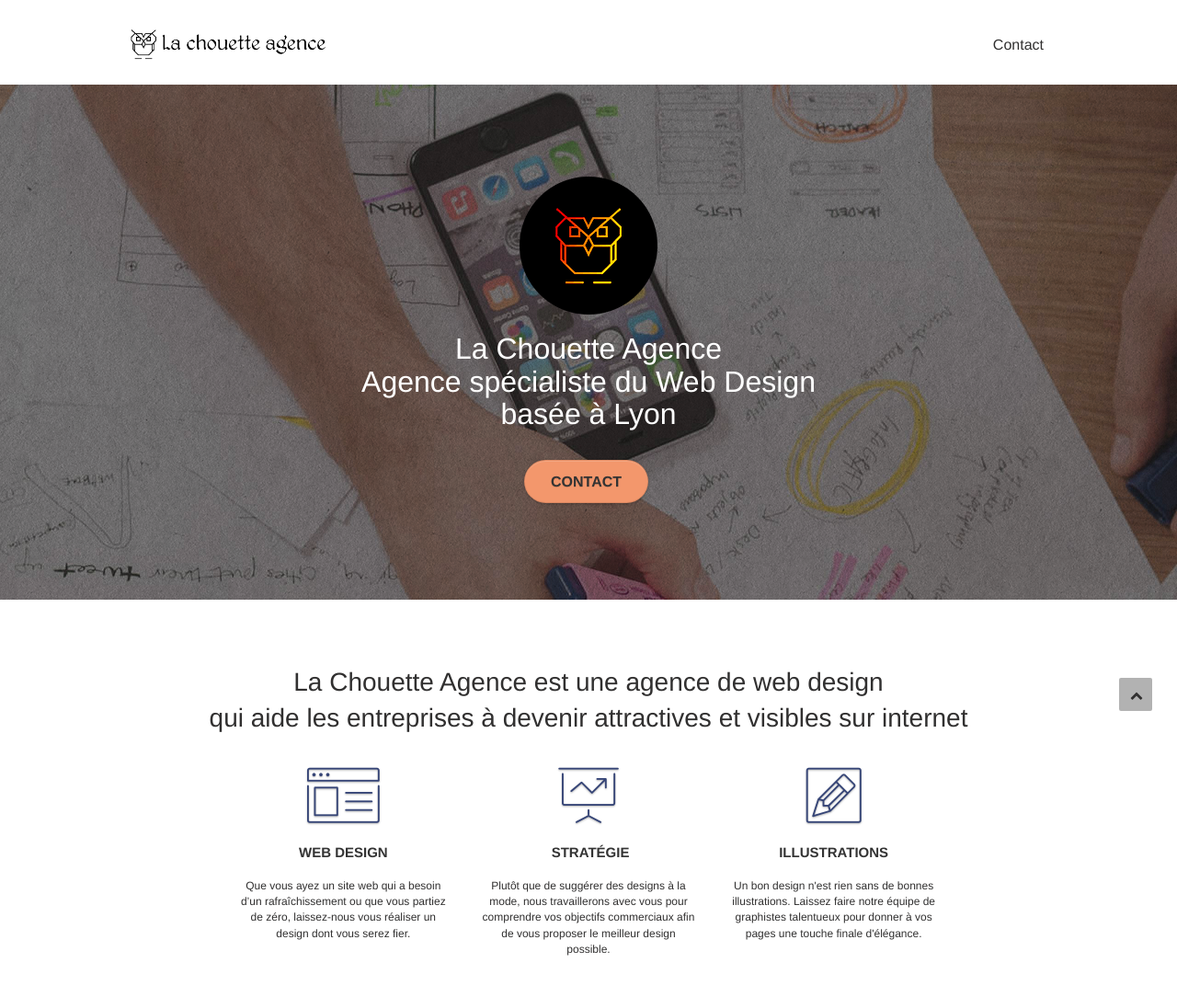
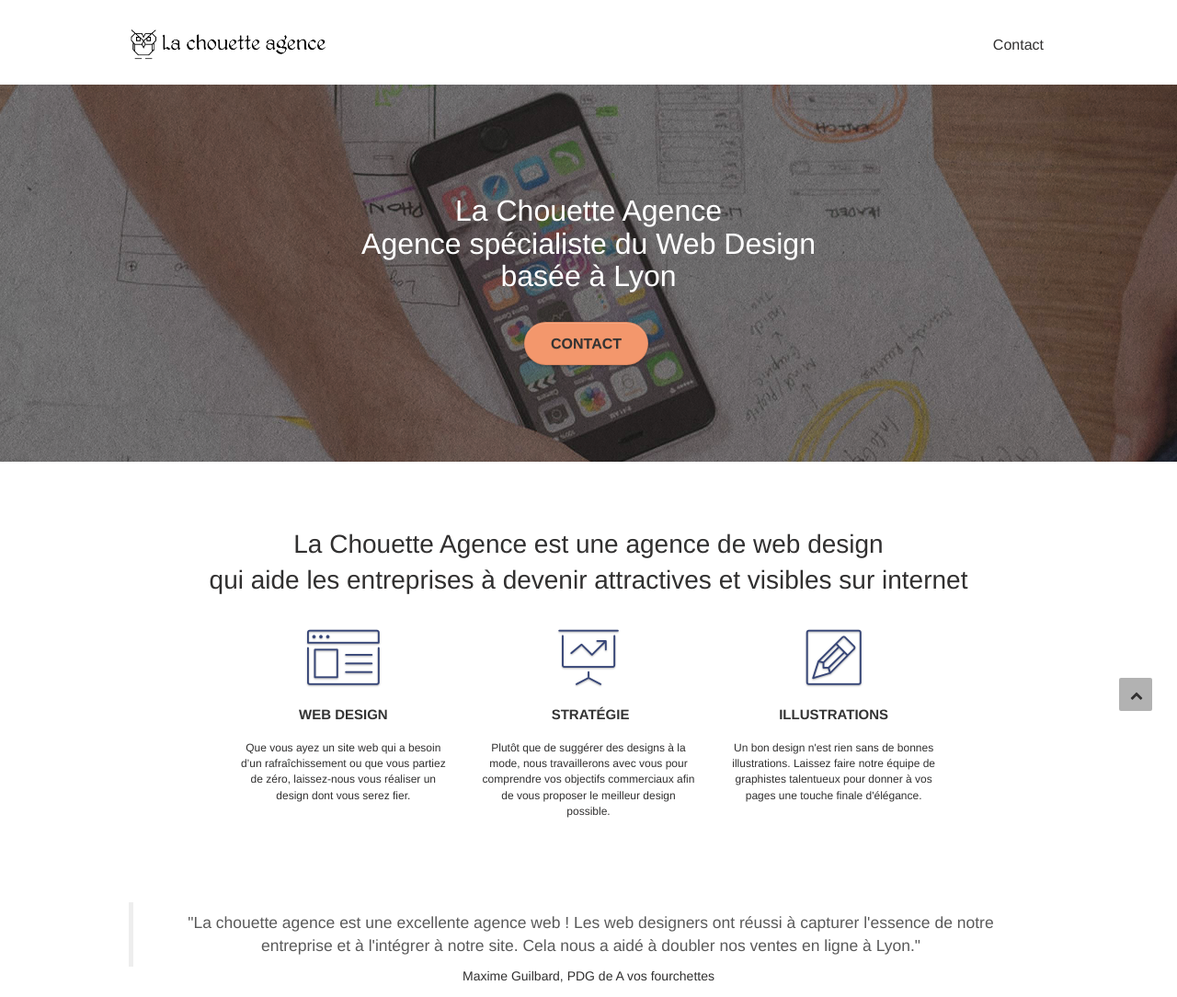
Before and after one commit to Fred-2B/FredericLaurenti_4_04062021, a plain HTML site: page index.html in a window 1280 px wide. Shown: the top 1084 px of the page at 92% size. Drawn offline with Linux system fonts and the light colour scheme.

Commit message:
suppression logo

```diff
--- a/index.html
+++ b/index.html
@@ -58,7 +58,7 @@
 	<div class="container bloc-lg">
 		<div class="row tight-width-whitespace">
 			<div class="col-sm-12">
-				<img src="img/logo.png" class="center-block image-resize-mode"  alt="logo la chouette agence" title="logo la chouette agence web design lyon"/>
+
 				<h1 class="text-center hero-bloc-text tc-white ">
 					La Chouette Agence<br />Agence spécialiste du Web Design<br /> basée à Lyon
 				</h1>
```
Also changed, not shown: img/logo.png (deleted).
